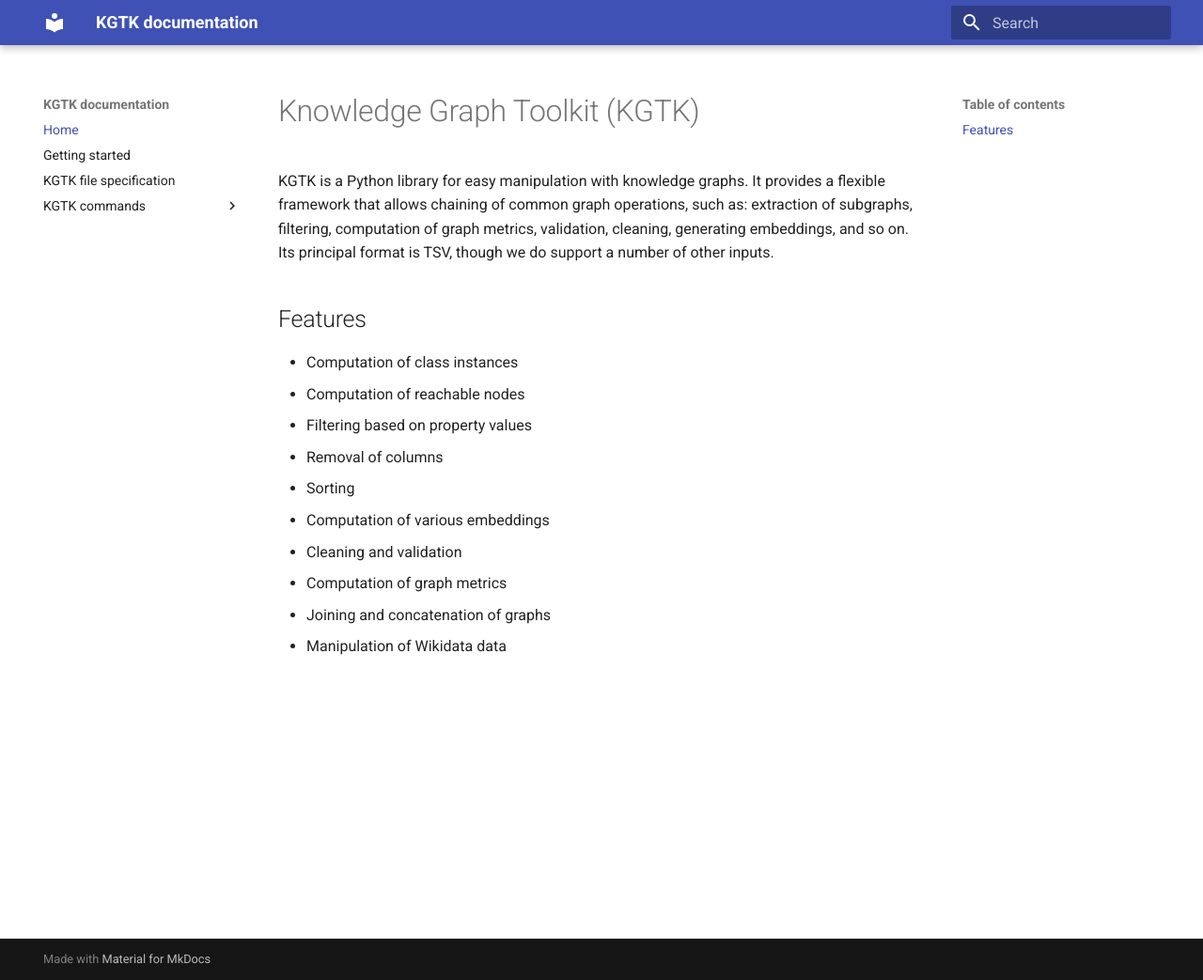
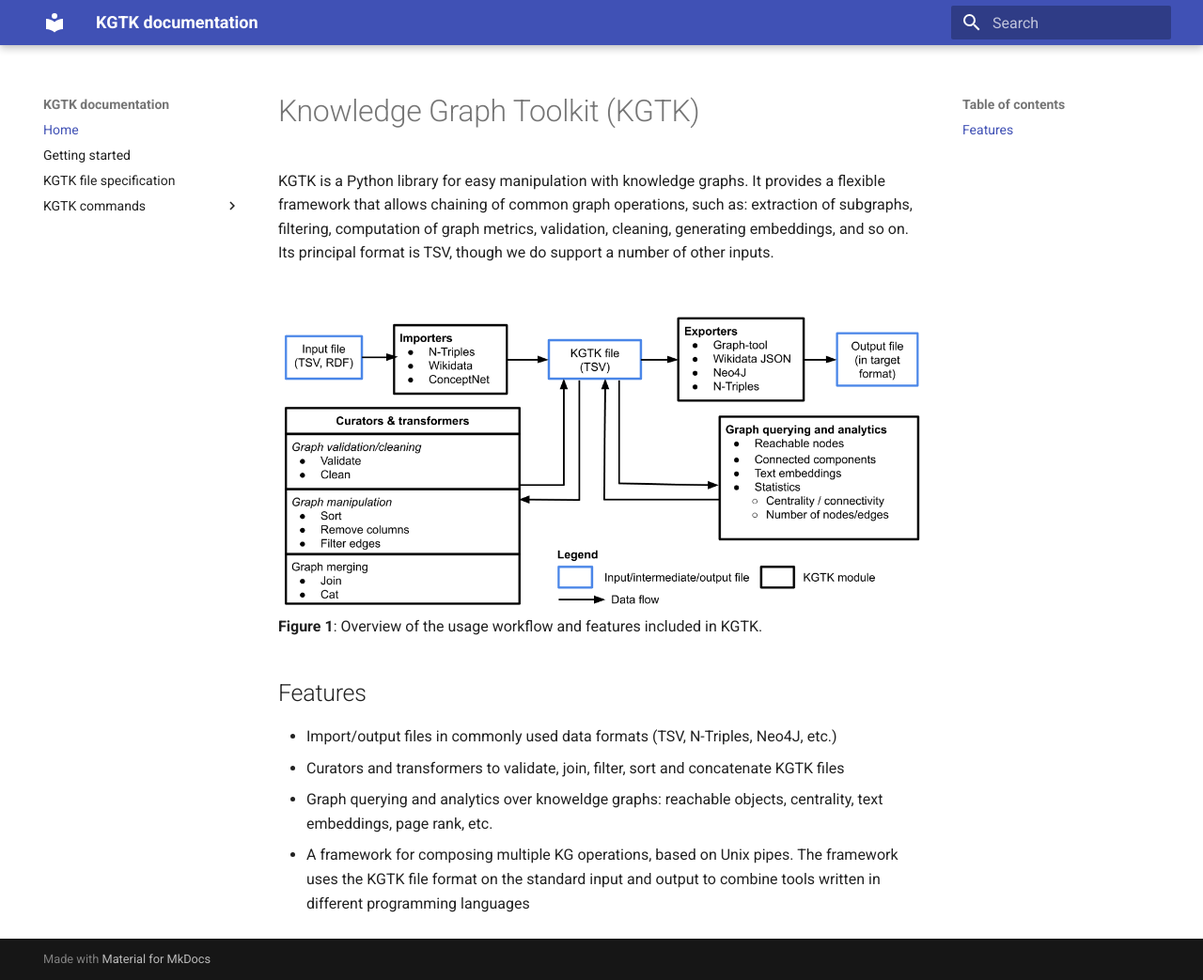
Before and after one commit to usc-isi-i2/kgtk, an MkDocs documentation site: the page built from docs/index.md, in a window 1280 px wide and 1043 px high. Shown: the whole window at 94% size. Built offline with MkDocs 1.6.1 and Material for MkDocs 9.7.7, drawn with Linux system fonts in a browser that asks for light colours.

Commit message:
update readme

```diff
--- a/docs/index.md
+++ b/docs/index.md
@@ -2,15 +2,14 @@
 
 KGTK is a Python library for easy manipulation with knowledge graphs. It provides a flexible framework that allows chaining of common graph operations, such as: extraction of subgraphs, filtering, computation of graph metrics, validation, cleaning, generating embeddings, and so on. Its principal format is TSV, though we do support a number of other inputs.
 
+
+![Diagram](images/ops.png)
+**Figure 1**: Overview of the usage workflow and features included in KGTK.
+
+
 ## Features
 
-* Computation of class instances
-* Computation of reachable nodes
-* Filtering based on property values
-* Removal of columns
-* Sorting
-* Computation of various embeddings
-* Cleaning and validation
-* Computation of graph metrics
-* Joining and concatenation of graphs
-* Manipulation of Wikidata data
+* Import/output files in commonly used data formats (TSV, N-Triples, Neo4J, etc.)
+* Curators and transformers to validate, join, filter, sort and concatenate KGTK files
+* Graph querying and analytics over knoweldge graphs: reachable objects, centrality, text embeddings, page rank, etc.
+* A framework for composing multiple KG operations, based on Unix pipes. The framework uses the KGTK file format on the standard input and output to combine tools written in different programming languages
```
Also changed, not shown: docs/images/ops.png (added).
